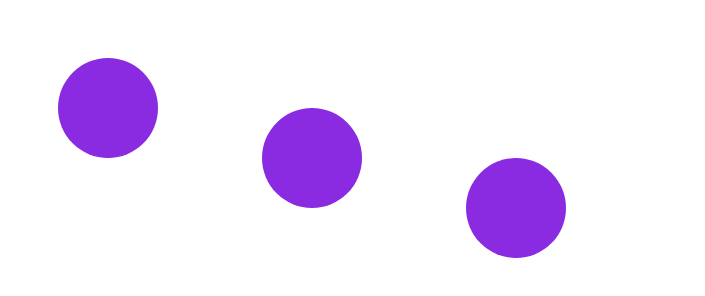
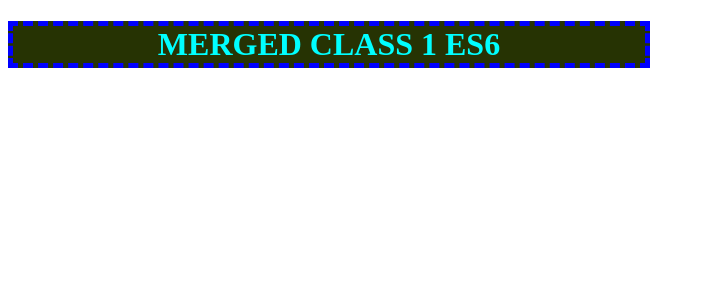
Before and after one commit to AnandIyer1417/JS_Practice, a plain HTML site: page index.html in a window 1280 px wide. Shown: the whole page, without its empty margins (0-705 px from the left). Drawn offline with Linux system fonts and the light colour scheme.

Commit message:
ES6 Arryas

```diff
--- a/app.js
+++ b/app.js
@@ -1,15 +1,34 @@
-const balls = document.querySelectorAll('.ball')
-// const balls = document.getElementsByClassName('ball')
-const body = document.querySelector('body')
+console.log("Merged Class 1 ES6")
 
+const arr = [1,2,3,4]
 
-balls.forEach((ball, iteration) => {
-    const value = iteration * 50
-    ball.style = `transform:translateY(${value}px)`
-})
+console.log(arr[2])
 
-let age = 19
-let Name = "Sakshi"
+var [one, two, three, four, five] = [1,2,3,4]
 
-console.log('Your age is ' + age)
-console.log(`Hi ${Name} Your age is ${age}`)
+console.log(three)
+console.log(five)
+
+function getScores() {
+    return [90,100]
+}
+
+let [x,y,z] = getScores();
+console.log(x)
+console.log(y)
+console.log(z)
+
+const obj = {
+    fname: "Anand",
+    lname: "Iyer",
+    age: 20,
+    mname: "C"
+}
+
+let {age, fname, lname, mname=""} = obj
+
+console.log(age)
+console.log(fname)
+
+console.log(lname)
+console.log(mname)
--- a/index.html
+++ b/index.html
@@ -1,28 +1,11 @@
 <!DOCTYPE html>
-<html lang="en">
-  <head>
-    <meta charset="UTF-8" />
-    <meta http-equiv="X-UA-Compatible" content="IE=edge" />
-    <meta name="viewport" content="width=device-width, initial-scale=1.0" />
-    <style></style>
-    <title>Document</title>
-    <script defer src="./app.js"></script>
-    <style>
-      div.ball {
-        width: 100px;
-        height: 100px;
-        background-color: blueviolet;
-        border-radius: 50%;
-        margin: 50px;
-        display: inline-block;
-        transition: 0.5 ease;
-      }
-    </style>
-  </head>
-
-  <body>
-    <div class="ball"></div>
-    <div class="ball"></div>
-    <div class="ball"></div>
-  </body>
+<html>
+    <head>
+        <title>ES6</title>
+    </head>
+    <body>
+        <h1 style="width: 50%; color: aqua; background-color: #263303; border: blue 5px dashed; text-align: center;">MERGED CLASS 1 ES6</h1>
+        <script src="./app.js"></script>
+    </body>
 </html>
+</html>
```
Also changed, not shown: Javascript Notes.txt.
